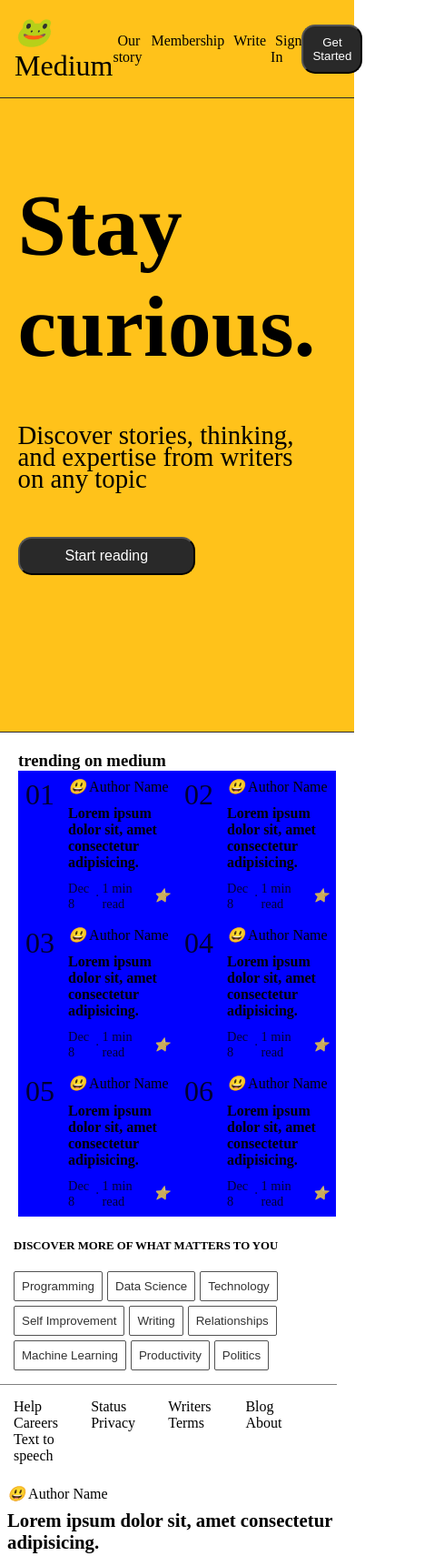
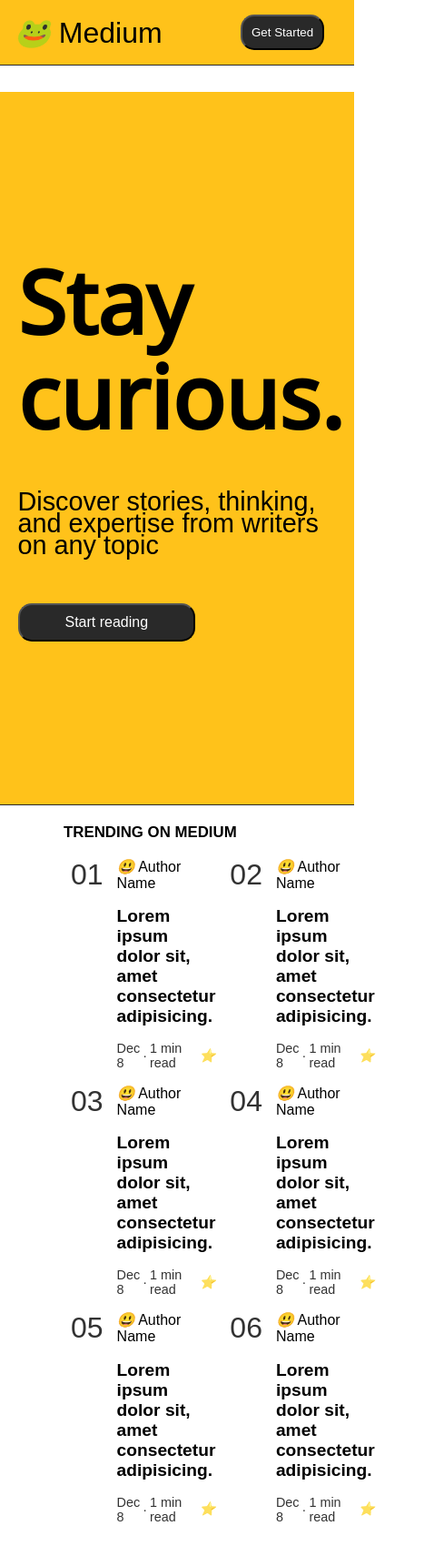
Before and after one commit to rajahwu/medium_clone, a website built with Vite: page index.html in a window 390 px wide. Shown: the top 1710 px of the page at 91% size, 478 px wide, since content can reach past the window. Built offline with nearby package versions, Linux system fonts and the light colour scheme; a web font is replaced by a local one.

Commit message:
fix css buxs

```diff
--- a/style.css
+++ b/style.css
@@ -3,12 +3,15 @@
 @import './stylesheets/trending.css';
 @import './stylesheets/main.css';
 @import './stylesheets/main-links.css';
+@import url('https://fonts.googleapis.com/css2?family=Martel+Sans&family=Neucha&family=Noto+Sans&display=swap');
 
 :root {
   --main-text-color: hsla(0, 0%, 0%, 0.8);
   --primary-color: hsl(44, 100%, 55%);
   --bg-color: hsl(0, 0%, 75%,0.8);
   --border-color: hsl(0, 0%, 16%);
+  --primary-font-family: 'Martel Sans', sans-serif;
+  --secondary-font-family: 'Noto Sans', sans-serif;
 }
 
 * {
@@ -17,6 +20,7 @@
   list-style: none;
   text-decoration: none;
   box-sizing: border-box;
+  font-family: var(--primary-font-family);
 }
 
 .page__container {
@@ -41,37 +45,10 @@
 
 .hero {
   grid-area: hero;
-  /* transition-property: padding; */
-  /* transition-timing-function: linear; */
-  /* transition-duration: 1s; */
-  /* transition-delay: 1s; */
 }
 
 .trending-topics {
   grid-area: trending;
-}
-
-.trending-topics__article-container {
-  display: grid;
-  grid-template-columns: repeat(3, 1fr);
-  grid-template-rows: repeat(2, 1fr);
-}
-
-@media screen and (max-width: 900px) {
-  .trending-topics__article-container {
-    display: grid;
-    grid-template-columns: repeat(2, 1fr);
-    grid-template-rows: repeat(3, 1fr);
-  }
-
-  .hero {
-    padding: 150px 0;
-  }
-
-  .main {
-    display: flex;
-    flex-direction: column-reverse;
-  }
 }
 
 .main {
@@ -86,3 +63,47 @@
 .main__links {
   grid-area: aside;
 }
+
+
+@media screen and (max-width: 900px) {
+  .header__links {
+    display: none;
+  }
+
+  .header__signup {
+    transform: translateX(70px);
+  }
+
+  .hero {
+    display: flex;
+  }
+
+  .hero__image-container {
+    display: none;
+}
+
+  .trending-topics__article-container {
+    display: grid;
+    grid-template-columns: repeat(2, 1fr);
+    grid-template-rows: repeat(3, 1fr);
+  }
+
+  .hero {
+    padding: 150px 0;
+    /* width: 100%; */
+  }
+
+  .main {
+    display: flex;
+    flex-direction: column-reverse;
+  }
+
+
+  .hero__main-title {
+    line-height: 6.5rem;
+  }
+
+  .main__links-footer {
+    display: none;
+  }
+}
--- a/stylesheets/hero.css
+++ b/stylesheets/hero.css
@@ -17,6 +17,7 @@
 
 .hero__main-title {
     font-size: 6rem;
+    font-family: var(--secondary-font-family);
 }
 
 .hero__main-text {
--- a/stylesheets/main.css
+++ b/stylesheets/main.css
@@ -2,6 +2,11 @@
     padding: 5px;
     margin: 3px;
     display: flex;
+}
+
+.main__article-container {
+    flex-basis: 90%;
+    padding: 10px 50px 0;
 }
 
 .main__article-content {
--- a/stylesheets/trending.css
+++ b/stylesheets/trending.css
@@ -3,9 +3,23 @@
 
 }
 
+.trending-topics__title {
+    display: flex;
+    align-items: baseline;
+    text-transform: uppercase;
+    font-size: 0.9rem;
+    padding: 0 0 0 50px;
+}
+
+
 .trending-topics__article-container {
-    width: fit-content;
-    background-color: blue;
+    display: grid;
+    grid-template-columns: repeat(3, 1fr);
+    grid-template-rows: repeat(2, 1fr);
+
+    justify-items: center;
+    margin:auto;
+    padding: 10px 50px 50px;
 }
 
 .trending-topics__article {
@@ -36,6 +50,8 @@
 
 .trending-topics__article-title {
     font-weight: bold;
+    font-size: 1.2rem;
+    padding: 5px 0;
 }
 
 .trending-topics__article-content-datetime {
```
